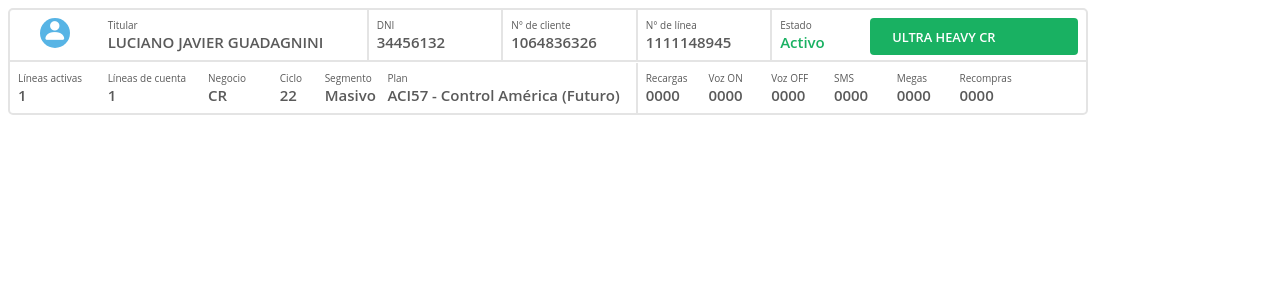
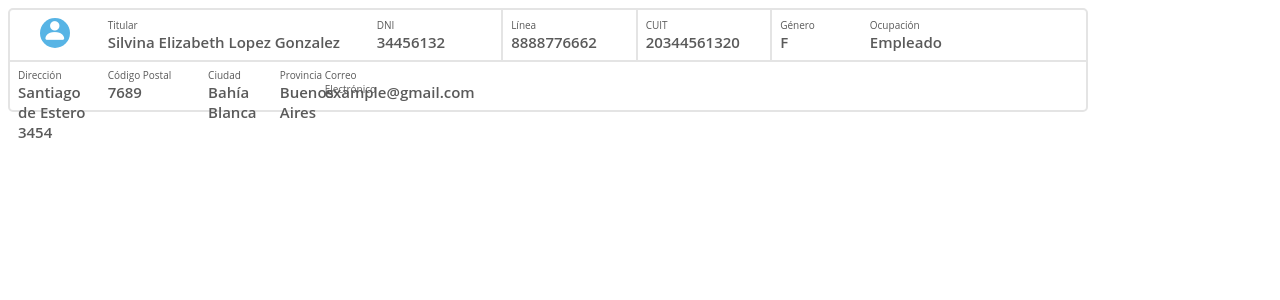
Before and after one commit to Peje08/claroPey, a React (Create React App) app: page / in a window 1280 px wide. Shown: the top 300 px of the page. Built offline with nearby package versions, Linux system fonts and the light colour scheme; no server answers.

Commit message:
claropay-client-info

```diff
--- a/src/Components/DisplayInfo/Index.tsx
+++ b/src/Components/DisplayInfo/Index.tsx
@@ -53,8 +53,6 @@
                                     return <Icon color={'#ffffff'} bgColor={'#57b4e5'}><i className="bi bi-person-fill"></i></Icon>;
                                 case "state":
                                     return <State>{content}</State>;
-
-
                             }
                         })()}
                     </Element>
--- a/src/Mock/DisplayInfo/userMock.js
+++ b/src/Mock/DisplayInfo/userMock.js
@@ -10,9 +10,8 @@
   {
     type: "label",
     label: "Titular",
-    content: "LUCIANO JAVIER GUADAGNINI",
+    content: "Silvina Elizabeth Lopez Gonzalez",
     col: 3,
-    line: true
   },
   {
     type: "label",
@@ -23,105 +22,60 @@
   },
   {
     type: "label",
-    label: "N° de cliente",
-    content: 1064836326,
+    label: "Línea",
+    content: 8888776662,
     col: 1.5,
     line: true
   },
   {
     type: "label",
-    label: "N° de línea",
-    content: 1111148945,
+    label: "CUIT",
+    content: 20344561320,
     col: 1.5,
     line: true
   },
   {
     type: "label",
-    active: "#19b162",
-    label: "Estado",
-    content: "Activo",
+    label: "Género",
+    content: "F",
     col: 1
   },
   {
-    type: "state",
-    label: "Tipo de usuario",
-    content: "ULTRA HEAVY CR",
+    type: "label",
+    label: "Ocupación",
+    content: "Empleado",
     col: 2.5
   },
 
   {
     type: "label",
-    label: "Líneas activas",
-    content: 1,
+    label: "Dirección",
+    content: "Santiago de Estero 3454",
     col: 1
   },
   {
     type: "label",
-    label: "Líneas de cuenta",
-    content: 1,
+    label: "Código Postal",
+    content: "7689",
     col: 1.12
 
   },
   {
     type: "label",
-    label: "Negocio",
-    content: "CR",
+    label: "Ciudad",
+    content: "Bahía Blanca",
     col: .8
   },
   {
     type: "label",
-    label: "Ciclo",
-    content: 22,
+    label: "Provincia",
+    content: "Buenos Aires",
     col: .5
   },
   {
     type: "label",
-    label: "Segmento",
-    content: "Masivo",
+    label: "Correo Electrónico",
+    content: "example@gmail.com",
     col: .7
-  },
-  {
-    type: "label",
-    label: "Plan",
-    content: "ACI57 - Control América (Futuro)",
-    line: true,
-    col: 2.88
-  },
-  {
-    type: "label",
-    label: "Recargas",
-    content: "0000",
-    col: 0.7
-  },
-  {
-    type: "label",
-    label: "Voz ON",
-    content: "0000",
-    col: 0.7
-  },
-  {
-    type: "label",
-    label: "Voz OFF",
-    content: "0000",
-    col: 0.7
-  },
-  {
-    type: "label",
-    label: "SMS",
-    content: "0000",
-    col: 0.7
-  },
-  {
-    type: "label",
-    label: "Megas",
-    content: "0000",
-    col: 0.7
-  },
-  {
-    type: "label",
-    label: "Recompras",
-    content: "0000",
-    col: 0.7
-  },
-
+  }
 ];
```
